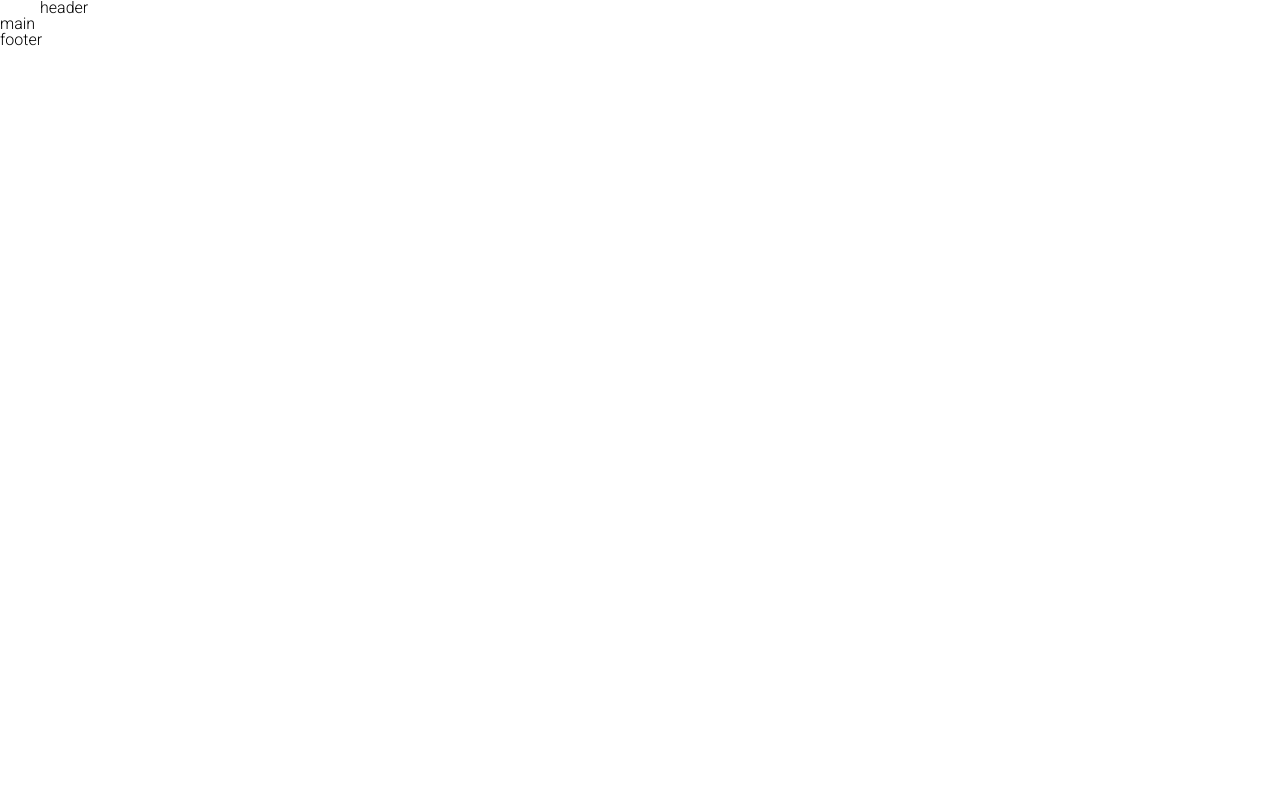
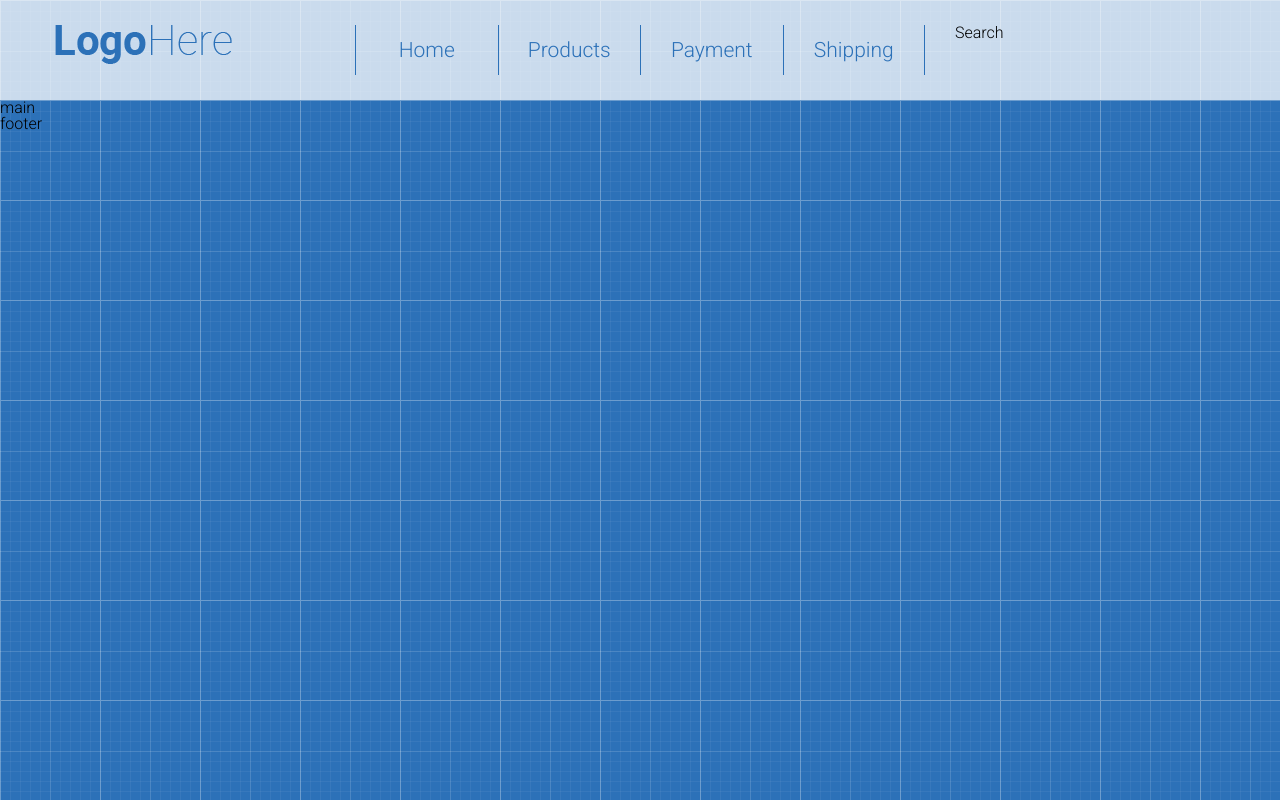
Before and after one commit to Klv-ndr/fake-shop-lesson9, a plain HTML site: page index.html in a window 1280 px wide. Drawn offline with Linux system fonts and the light colour scheme.

Commit message:
add logo and mebu

```diff
--- a/index.html
+++ b/index.html
@@ -17,7 +17,26 @@
   </head>
   <body>
     <header class="header">
-      <div class="container">header</div>
+      <div class="container">
+        <div class="row">
+          <div class="col-3">
+            <a href="">
+              <img src="images/logo.png" alt="fake-shop" />
+            </a>
+          </div>
+          <div class="col-6">
+            <nav>
+              <ul class="menu">
+                <li><a href="">Home</a></li>
+                <li><a href="">Products</a></li>
+                <li><a href="">Payment</a></li>
+                <li><a href="">Shipping</a></li>
+              </ul>
+            </nav>
+          </div>
+          <div class="col-3">Search</div>
+        </div>
+      </div>
     </header>
     <main class="main">main</main>
     <footer class="footer">footer</footer>
--- a/style.css
+++ b/style.css
@@ -3,9 +3,57 @@
 }
 body {
     font-family: 'Roboto', sans-serif;
+    background-image: url(images/patt.png);
 }
 .container {
     max-width: 1200px;
     width: 100%;
     margin: 0 auto;
+    padding-left: 15px;
+    padding-right: 15px;
 }
+[class*="col-"] {
+    padding-left: 15px;
+    padding-right: 15px;
+}
+.row {
+    display: flex;
+    margin: 0 -15px;
+}
+.col-3 {
+    max-width: 25%;
+    flex: 0 0 25%;
+}
+.col-6 {
+    max-width: 50%;
+    flex: 0 0 50%;
+}
+.header {
+    display: flex;
+    height: 100px;
+    align-items: center;
+    background-color: rgba(255, 255, 255, 0.75);
+}
+.menu {
+    display: flex;
+}
+.menu li {
+    width: 25%;
+    border-left:  1px solid #2c71b8;
+}
+.menu li:last-child {
+    border-right: 1px solid #2c71b8;
+}
+.menu a {
+    display: flex;
+    height: 50px;
+    text-decoration: none;
+    color: #2c71b8;
+    justify-content: center;
+    align-items: center;
+    font-size: 21px;
+}
+.menu a:hover {
+    background-color: #2c71b8;
+    color: white;
+}
```
Also changed, not shown: images/logo.png (added), images/patt.png (added).
